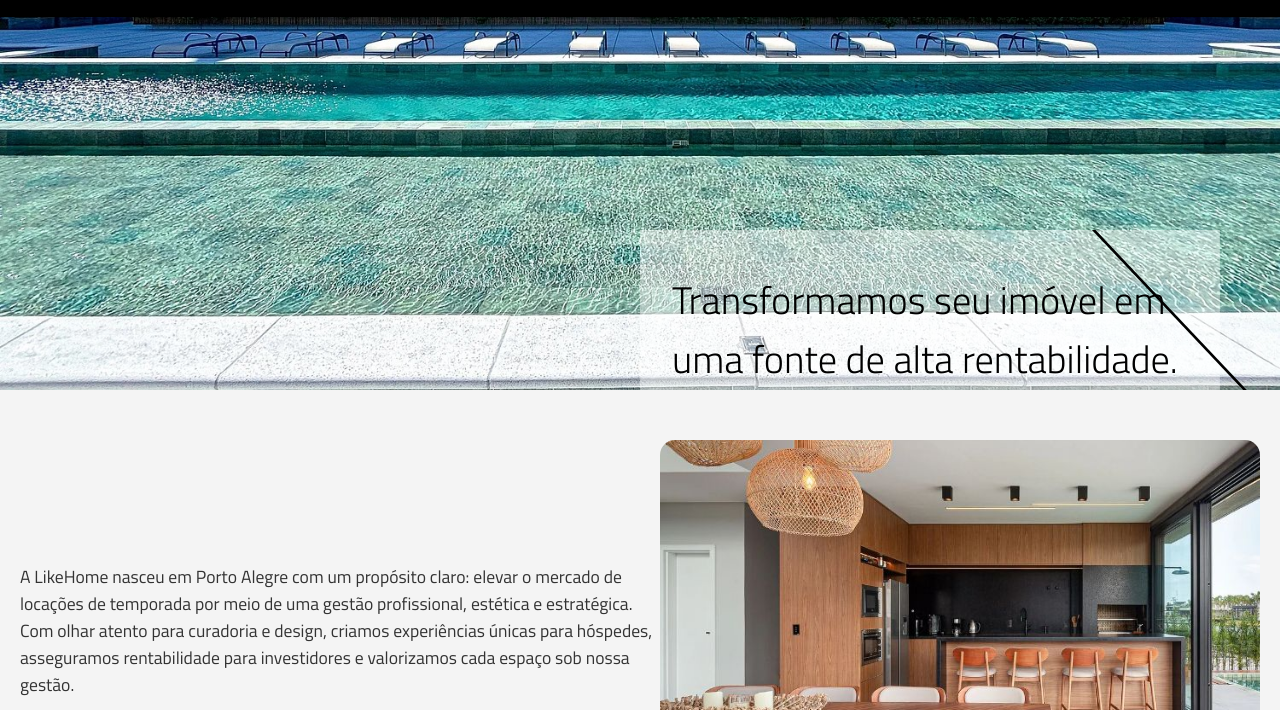
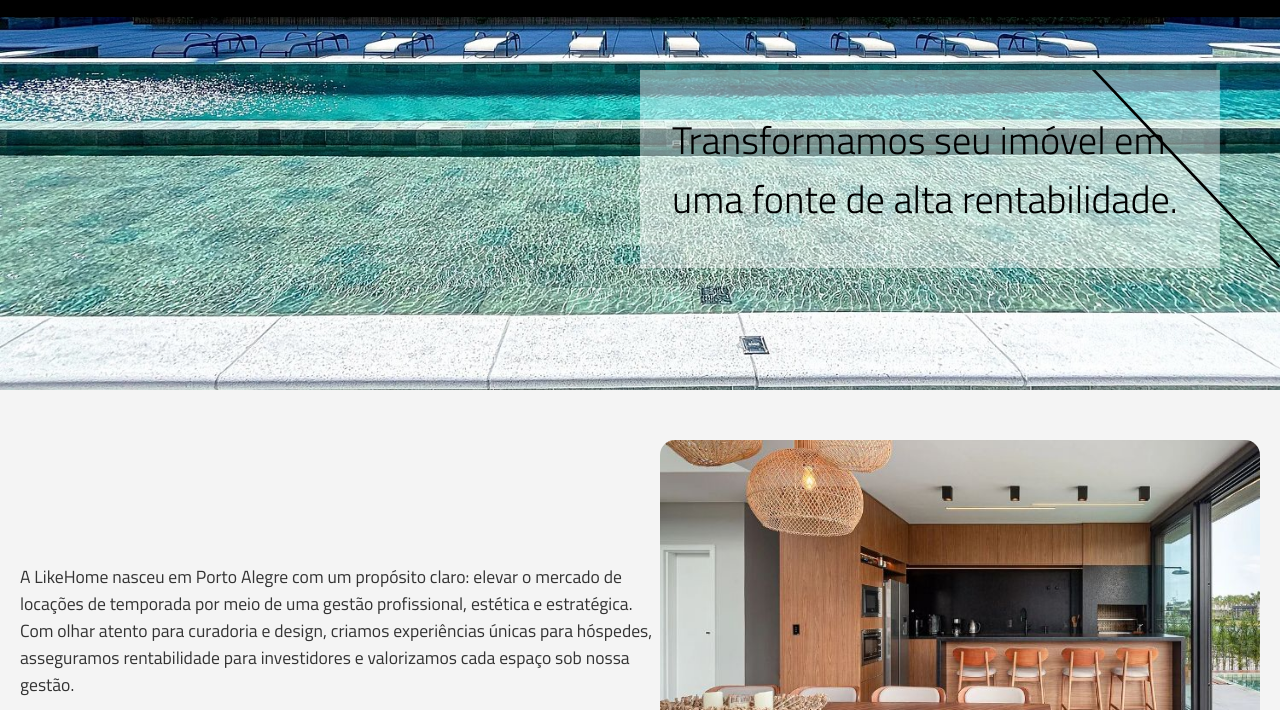
Before and after one commit to likehomepropriedades/rentabilizar, a plain HTML site: page index.html in a window 1280 px wide. Shown: the part 90-800 px from the top of the page. Drawn offline with nearby package versions, Linux system fonts and the light colour scheme.

Commit message:
ajuste responsividade img principal3

```diff
--- a/main.css
+++ b/main.css
@@ -113,7 +113,7 @@ main {
 
 #sobreposicao {
   position: absolute;
-  top: 40vh; /* Pode ajustar conforme necessário */
+  top: 20vh; /* Pode ajustar conforme necessário */
   right: 0;
   width: 50%;
   padding: 2rem;
```
